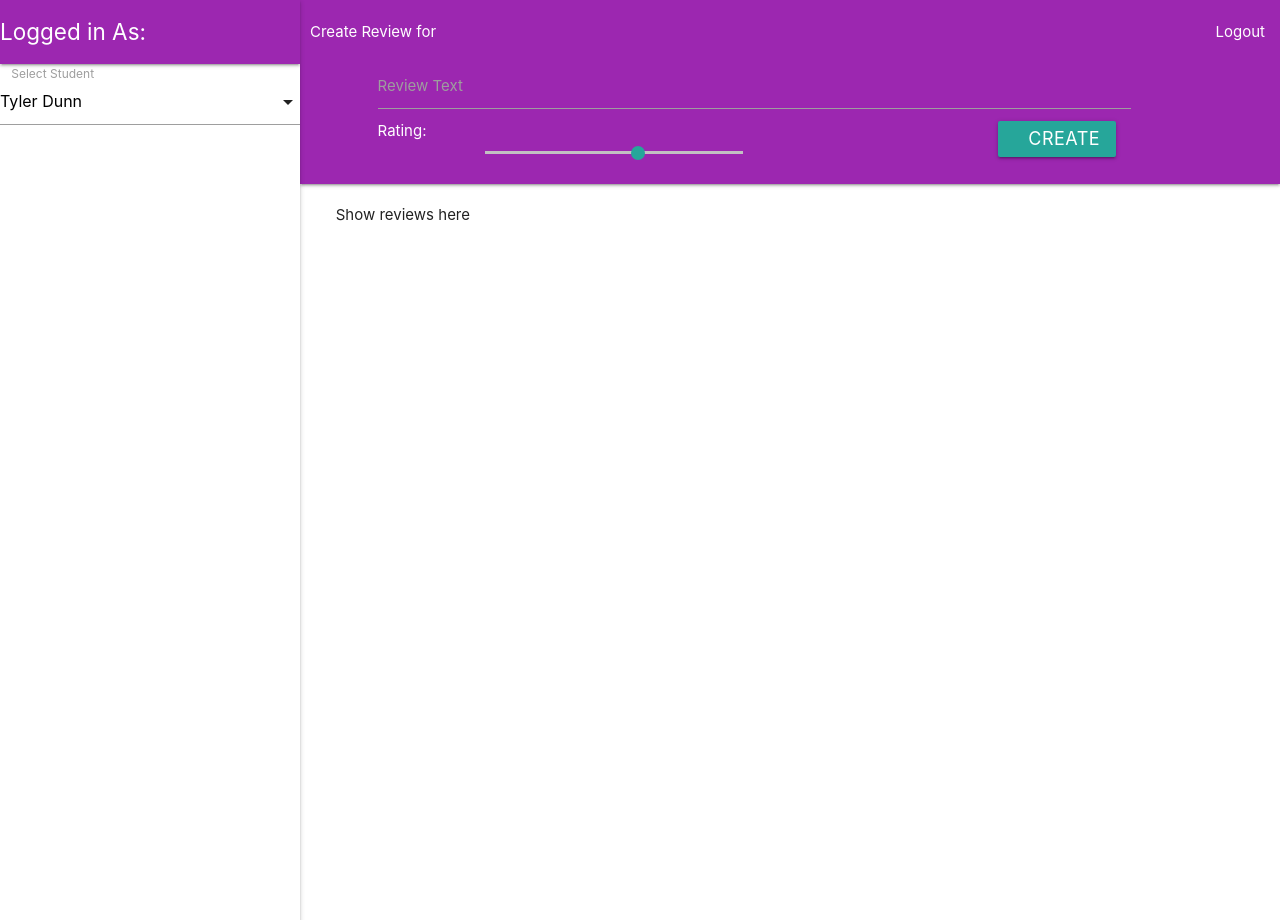
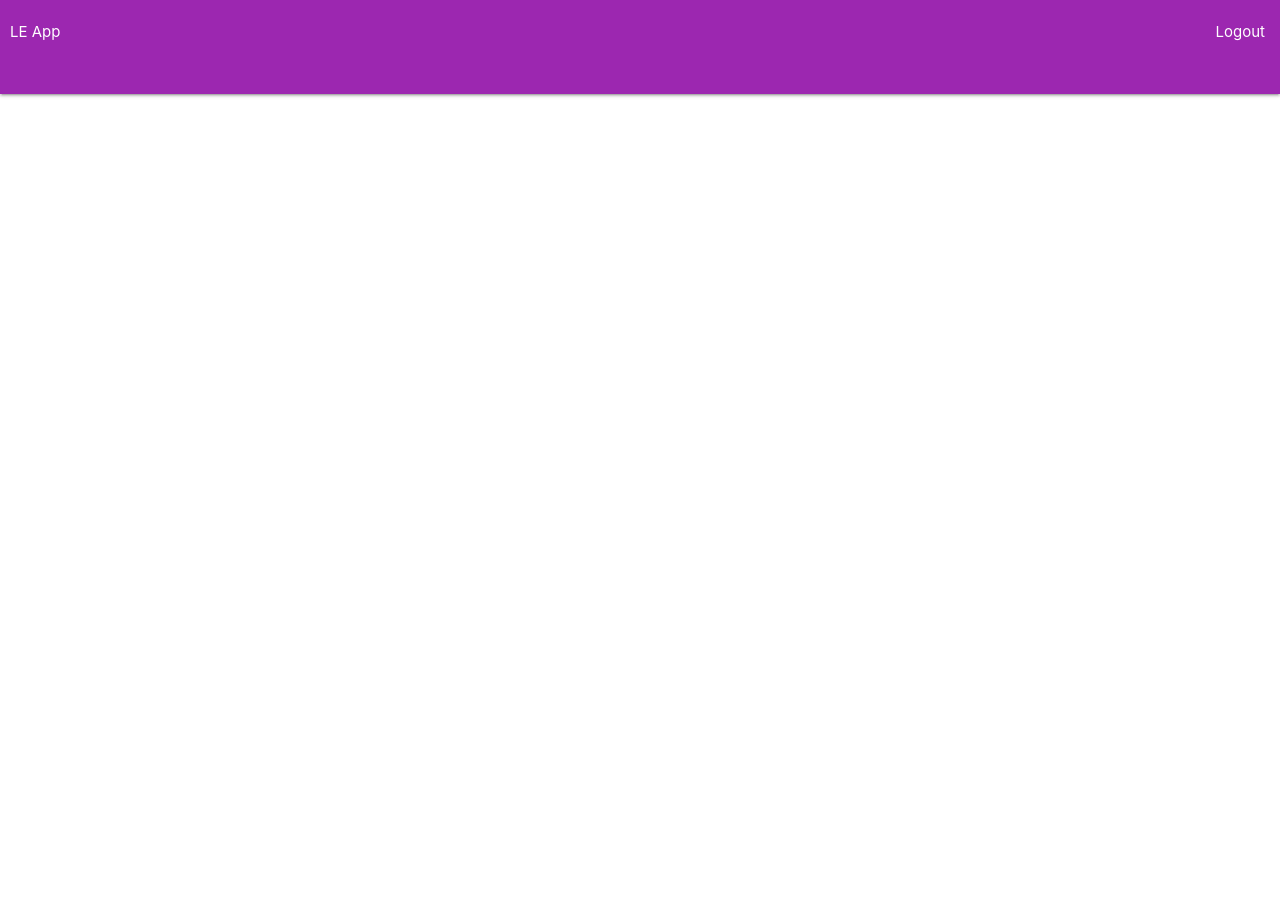
Before and after one commit to uwidcit/le-template, a Flask app: template App/templates/index.html in a window 1280 px wide. Run offline with Flask 3, Linux system fonts and the light colour scheme; the template is opened without the code that fills it, so the values that code supplies are empty.

Commit message:
updated template

```diff
--- a/App/main.py
+++ b/App/main.py
@@ -1,7 +1,6 @@
 import os, csv
-from flask import Flask, redirect, render_template, jsonify, request, send_from_directory, flash, url_for
-from sqlalchemy.exc import OperationalError, IntegrityError
-from App.models import db, User, Student, Review
+from flask import Flask, redirect, render_template, request, flash, url_for
+from App.models import db, User
 from datetime import timedelta
 
 from flask_jwt_extended import (
@@ -59,44 +58,12 @@ def expired_token_callback(jwt_header, jwt_payload):
   return redirect(url_for('login'))
 
 
-def parse_students():
-  with open('students.csv', mode='r', encoding='utf-8') as file:
-    csv_reader = csv.DictReader(file)
-    for row in csv_reader:
-      student = Student(id=row['ID'],
-                        first_name=row['FirstName'],
-                        image=row['Picture'],
-                        last_name=row['LastName'],
-                        programme=row['Programme'],
-                        start_year=row['YearStarted'])
-      db.session.add(student)
-    db.session.commit()
-
-def create_reviews():
-  review1 = Review(student_id='820321819', user_id=1, text='This is a review 1', rating=4)
-  review2 = Review(student_id='820321819', user_id=2, text='This is a review 2', rating=2)
-  review3 = Review(student_id='820321819', user_id=3, text='This is a review 3', rating=3)
-  review4 = Review(student_id='820321819', user_id=2, text='This is a review 4', rating=1)
-  review5 = Review(student_id='820321819', user_id=1, text='This is a review 5', rating=4)
-  db.session.add_all([review1, review2, review3, review4, review5])
-  db.session.commit()
-
-def create_users():
-  rob = User(username="rob", password="robpass")
-  bob = User(username="bob", password="bobpass")
-  sally = User(username="sally", password="sallypass")
-  pam = User(username="pam", password="pampass")
-  chris = User(username="chris", password="chrispass")
-  db.session.add_all([rob, bob, sally, pam, chris])
-  db.session.commit()
-
-
 def initialize_db():
   db.drop_all()
   db.create_all()
-  create_users()
-  # create_reviews()
-  # parse_students()
+  bob = User('bob', 'bobpass')
+  db.session.add(bob)
+  db.session.commit()
   print('database intialized')
 
 
@@ -121,12 +88,12 @@ def login_action():
 
 
 @app.route('/app')
-@app.route('/app/<student_id>')
 @jwt_required()
-def home(student_id=820321819):
-  return render_template('index.html', students=None, user=current_user, selected_student=None)
+def home():
+  return render_template('index.html')
 
 @app.route('/logout')
+@jwt_required()
 def logout():
   response = redirect(url_for('login'))
   unset_jwt_cookies(response)
--- a/App/models.py
+++ b/App/models.py
@@ -17,9 +17,3 @@ class User(db.Model):
 
   def check_password(self, password):
     return check_password_hash(self.password, password)
-
-class Student(db.Model):
-  id = db.Column(db.String(9), primary_key=True)
-
-class Review(db.Model):
-  id = db.Column(db.Integer, primary_key=True)
--- a/App/static/style.css
+++ /dev/null
@@ -1,21 +0,0 @@
-*{
-  box-sizing: border-box;
-}
-
-h1{
-  font-size : 1.5em;
-}
-
-html{
-  height: 100vh;
-  width: 100vw;
-  margin:0;
-  padding:0;
-}
-
-body{
-  margin:0;
-  padding:0;
-  height: 100%;
-  width: 100%;
-}
--- a/App/templates/index.html
+++ b/App/templates/index.html
@@ -7,7 +7,6 @@
     <!-- Compiled and minified CSS -->
     <link rel="stylesheet" href="https://cdnjs.cloudflare.com/ajax/libs/materialize/1.0.0/css/materialize.min.css">
     <!--Let browser know website is optimized for mobile-->
-    <link rel="stylesheet" href="{{ url_for('static', filename='style.css') }}">
     <meta name="viewport" content="width=device-width, initial-scale=1.0"/>
     <title>Home</title>
 
@@ -17,26 +16,53 @@
         box-sizing: border-box;
       }
 
-      main{
-        padding-left: 300px;
+      .row{
+        margin: 0;
       }
 
-      @media only screen and (max-width : 992px) {
-        main {
-          padding-left: 0;
-        }
+      body{
+        display: flex;
+        height: 100vh;
+        flex-direction: column;
       }
 
-      #formRow{
-        width: 100%; margin-left: auto;  margin-right: auto; background-color: blue;
-        margin-top: 0;
+      nav{
+        flex-grow: 1;
+        margin-bottom: 0;
       }
+
+      main{
+        flex-grow: 28;
+        display: flex;
+        flex-direction: row;
+        align-items: stretch;
+      }
+
+      .card{
+        width: 250px;
+        margin: 2px;
+      }
+
 
     </style>
 
   </head>
   <body>
-      <div class="row" style="position: absolute; height:20px; top:0; z-index:10; width:100vw">
+
+    <nav class="nav-extended purple">
+      <div class="nav-wrapper">
+        <span style="margin-left: 10px;">
+         LE App
+        </span>
+
+        <ul id="nav-mobile" class="right">
+          <li><a href="/logout">Logout</a></li>
+        </ul>
+      </div>
+
+    </nav>
+
+    <div class="row" style="margin-top: 10px; position: absolute; height:20px; top:10; z-index:10; height:30px; width: 100vw;">
       {% with messages = get_flashed_messages() %}
         {% if messages %}
           {% for message in messages %}
@@ -55,76 +81,7 @@
       {% endwith %}
     </div>
 
-    <ul id="slide-out" class="sidenav sidenav-fixed">
-      <nav class="nav-extended purple" style="margin-bottom:10px">
-        <div class="nav-wrapper">
-          <a href="#" style="font-size:1.5em" class="brand-logo left">Logged in As:  </a>
-        </div>
-      </nav>
-
-      <div class="input-field col s12" >
-        <select class="icons" name="student_id" onchange="window.location.href = `/app/${this.value}`">
-          <option value=""  disabled >Choose your option</option>
-          <option value="820321819" selected data-icon="https://randomuser.me/api/portraits/men/2.jpg">Tyler Dunn</option>
-        </select>
-        <label>Select Student</label>
-      </div>
-
-      <div class="col s12">
-          <!-- Student Details -->
-      </div>
-
-    </ul>
-
-    <main class="col s12">
-
-      <nav class="nav-extended purple" style="margin-bottom:10px">
-        <div class="nav-wrapper">
-          <span style="margin-left: 10px;">
-            Create Review for
-          </span>
-
-          <ul id="nav-mobile" class="right">
-            <li><a href="/logout">Logout</a></li>
-          </ul>
-        </div>
-        <div class="nav-content purple">
-
-          <form>
-            <input type="hidden" value="" name="student_id">
-
-            <div class="row" style="width: 95%">
-              <div class="input-field col s10 offset-s1">
-                <textarea name="text" class="materialize-textarea"></textarea>
-                <label for="text">Review Text</label>
-              </div>
-
-              <div class="input-field col s1 offset-s1">
-                Rating:
-              </div>
-
-              <div class="input-field col s4">
-                <p class="range-field">
-                  <input type="range" name="rating" min="0" max="5" />
-                </p>
-              </div>
-
-              <div class="input-field col s3 offset-s3">
-                <input type="submit" class="btn" value="create">
-              </div>
-
-            </div>
-
-          </form>
-
-        </div>
-      </nav>
-
-      <div class="row" style="width: 95%; height: 67vh; overflow-y:scroll; margin-left: auto;  margin-right: auto;">
-        <div class="col s12">
-            Show reviews here
-        </div>
-      </div>
+    <main class="row">
 
     </main>
 
```
Also changed, not shown: App/static/stickers/awesome.png (deleted), App/static/stickers/bravo.png (deleted), App/static/stickers/cool.png (deleted), App/static/stickers/excellent.png (deleted), App/static/stickers/good_job.png (deleted), App/static/stickers/thumbs_up.png (deleted), App/static/stickers/well_done.png (deleted), App/static/stickers/wonderful.png (deleted). Lines whose indentation alone changed are shown as unchanged.
